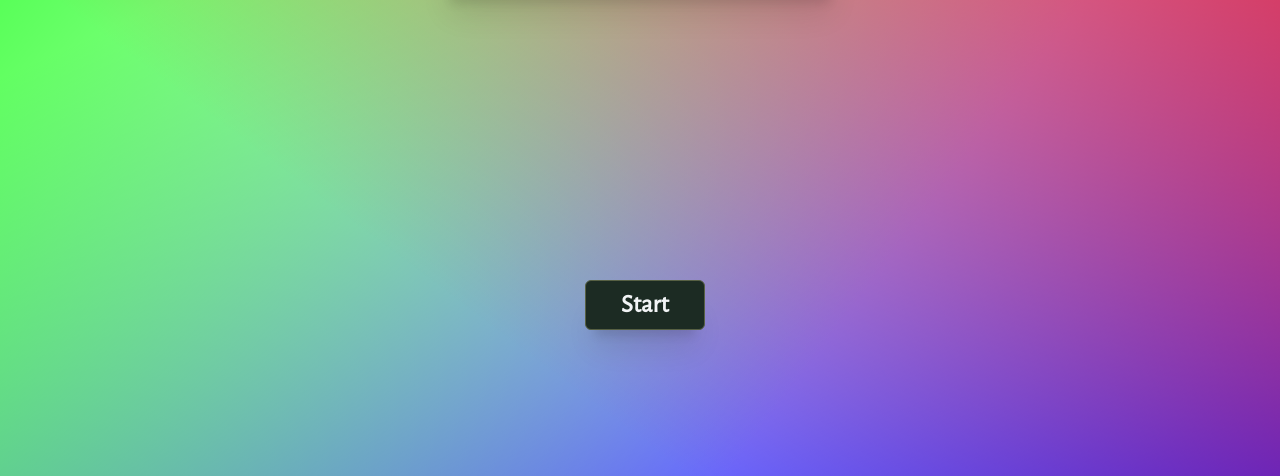
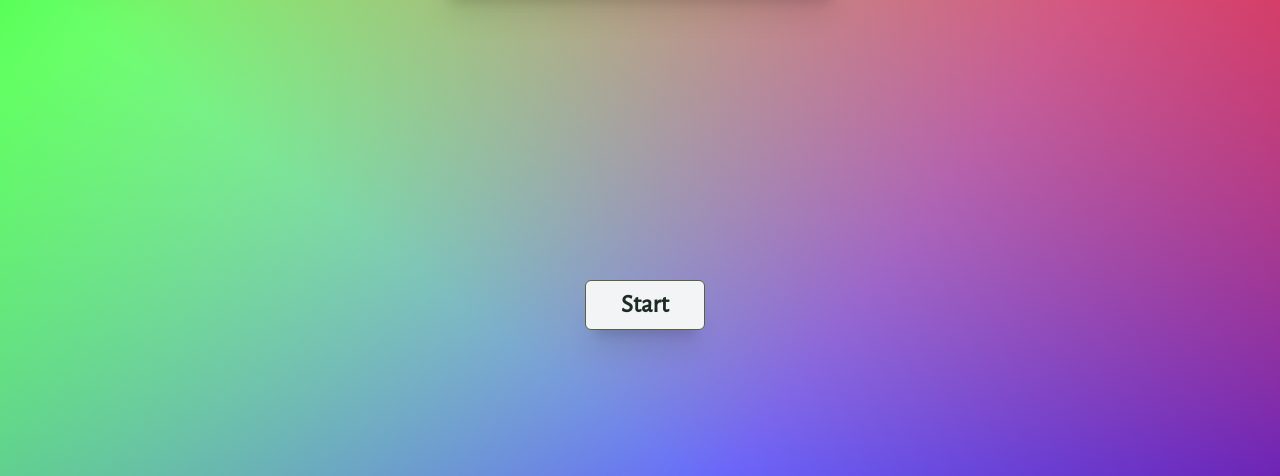
Before and after one commit to mian-azam/typing-flash, a plain HTML site: page index.html in a window 1280 px wide. Shown: the part 324-800 px from the top of the page. Drawn offline with nearby package versions, Linux system fonts and the light colour scheme.

```diff
--- a/assets/styles/index.css
+++ b/assets/styles/index.css
@@ -4,6 +4,7 @@
     background: linear-gradient(217deg, rgba(255, 0, 0, .8), rgba(255, 0, 0, 0) 70.71%),
         linear-gradient(127deg, rgba(0, 255, 0, .8), rgba(0, 255, 0, 0) 70.71%),
         linear-gradient(336deg, rgba(0, 0, 255, .8), rgba(0, 0, 255, 0) 70.71%);
+    color: #f2f4f6;
 }
 
 .container {
@@ -63,7 +64,6 @@
 }
 
 input {
-
     width: 400px;
     height: 60px;
     padding: 0 15px;
@@ -72,10 +72,11 @@
     border-radius: 4px;
     box-shadow: rgba(0, 0, 0, 0.1) 0px 26px 30px -10px, rgba(0, 0, 0, 0.1) 0px 16px 10px -10px;
     font-size: 20px;
+    color: #f2f4f6;
     font-weight: 400;
-    color: var(--app-dark-bg);
     text-align: center;
 }
+
 
 button {
     width: 120px;
@@ -83,7 +84,7 @@
     margin: 10px 0;
     margin-left: 10px;
     text-align: center;
-    background-color: #1c2b23;
+    background-color: #f2f4f6;
     border: 1px solid #576043;
     border-radius: 6px;
     box-shadow: rgba(0, 0, 0, 0.1) 0px 26px 30px -10px, rgba(0, 0, 0, 0.1) 0px 16px 10px -10px;
@@ -91,6 +92,6 @@
     font-weight: 600;
     letter-spacing: 0.2px;
     transition: all 0.25s ease-in-out;
-    color: #f2f4f6;
+    color: #1c2b23;
     cursor: pointer;
 }
```
